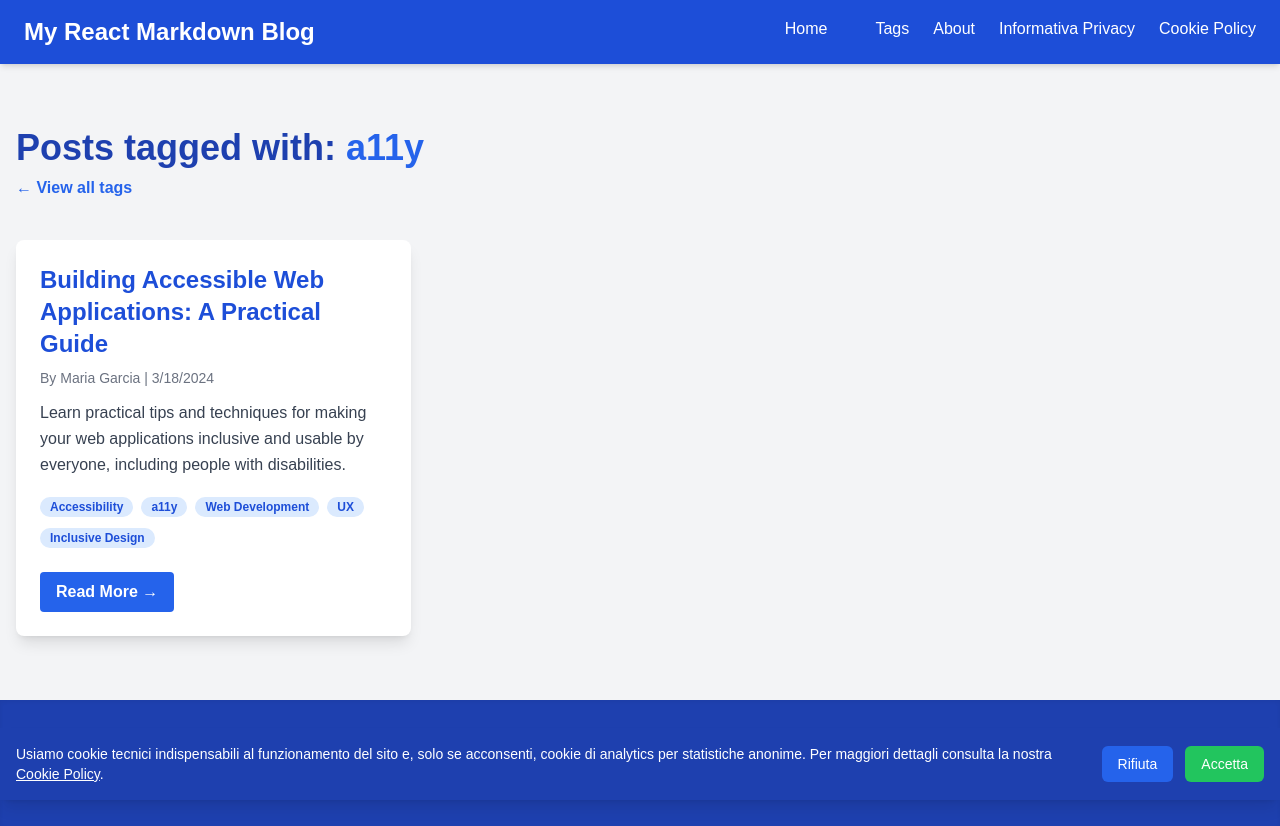
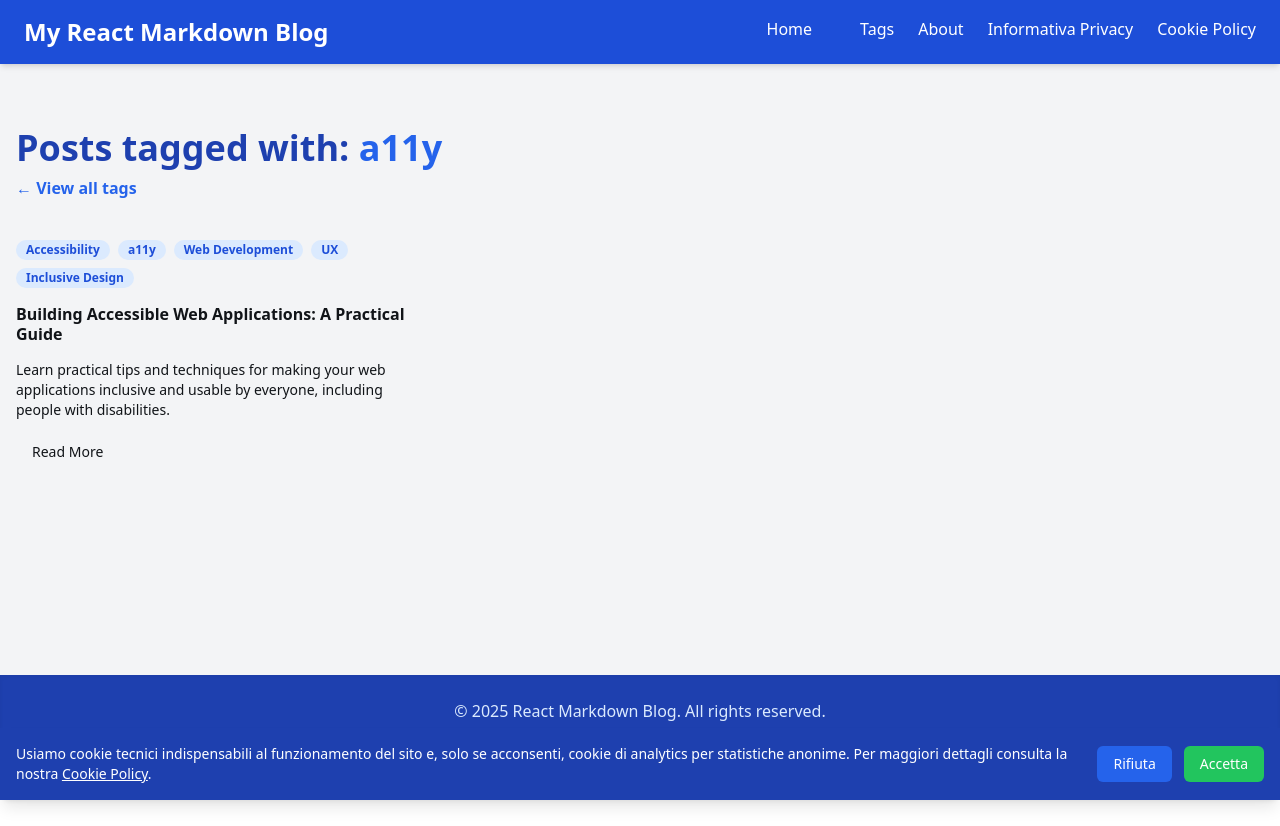
Before and after one commit to menteora/react-next-blog, a Next.js app: page /react-next-blog/tags/a11y in a window 1280 px wide. After the commit the page ends 800 px from the top, so only its background shows below. Built offline with nearby package versions, Linux system fonts and the light colour scheme.

Commit message:
fix: restore Image usage and centralize theme

```diff
--- a/app/globals.css
+++ b/app/globals.css
@@ -1,8 +1,8 @@
 @import "tailwindcss";
 
 :root {
-  --background: #1E40AF;
-  --foreground: #171717;
+  --background: #ffffff;
+  --foreground: #111418;
 }
 
 @theme inline {
@@ -22,7 +22,7 @@
 body {
   background: var(--background);
   color: var(--foreground);
-  font-family: Arial, Helvetica, sans-serif;
+  font-family: 'Newsreader', 'Noto Sans', sans-serif;
 }
 
 
--- a/app/head.tsx
+++ b/app/head.tsx
@@ -1,6 +1,11 @@
 export default function Head() {
   return (
     <>
+      <link rel="preconnect" href="https://fonts.gstatic.com" crossOrigin="" />
+      <link
+        rel="stylesheet"
+        href="https://fonts.googleapis.com/css2?display=swap&family=Newsreader:wght@400;500;700;800&family=Noto+Sans:wght@400;500;700;900"
+      />
       <script
         id="ga-stub"
         dangerouslySetInnerHTML={{
--- a/app/page.tsx
+++ b/app/page.tsx
@@ -104,51 +104,56 @@ const HomePage: React.FC = () => {
   }
 
   return (
-    <div className="container mx-auto px-4 py-8">
+    <div className="px-6 md:px-20 flex justify-center py-5">
+      <div className="flex flex-col max-w-[960px] w-full">
         {heroImageUrl && (
-        <section className="mb-12 rounded-lg overflow-hidden shadow-xl">
+          <section className="mb-6 relative rounded-lg overflow-hidden min-h-[218px] @container">
             <Image
               src={heroImageUrl}
               alt="Blog hero banner"
-            width={1200}
-            height={400}
-            className="w-full h-auto max-h-[300px] md:max-h-[400px] object-cover"
+              fill
+              className="object-cover"
+              sizes="(max-width: 768px) 100vw, 960px"
+              priority={false}
             />
+            <div className="absolute inset-0 bg-gradient-to-t from-black/40 to-transparent" />
+            <div className="relative flex p-4">
+              <p className="text-white tracking-light text-[28px] font-bold leading-tight">Welcome to the Blog</p>
+            </div>
           </section>
         )}
 
-      <header className="mb-12 text-center">
-        <h1 className="text-5xl font-extrabold text-primary-800">Welcome to the Blog</h1>
-        <p className="text-xl text-gray-600 mt-2">Discover insights and stories on web development, technology, and more.</p>
+        <header className="mb-8 text-center">
+          <p className="text-brand-muted text-base">Discover insights and stories on web development, technology, and more.</p>
         </header>
 
         {currentPosts.length > 0 ? (
           <>
-          <div className="grid grid-cols-1 md:grid-cols-2 lg:grid-cols-3 gap-8">
             {currentPosts.map(post => (
-              <PostCard key={post.slug} post={post as Post} />
+              <div key={post.slug} className="p-4">
+                <PostCard post={post as Post} />
+              </div>
             ))}
-          </div>
             {totalPages > 1 && (
-            <nav aria-label="Posts pagination" className="mt-12 flex justify-center items-center space-x-2">
+              <nav aria-label="Posts pagination" className="mt-4 flex items-center justify-center gap-1">
                 <button
                   onClick={() => paginate(currentPage - 1)}
                   disabled={currentPage === 1}
-                className="px-4 py-2 bg-primary-600 text-white rounded hover:bg-primary-700 disabled:bg-gray-300 disabled:cursor-not-allowed transition-colors"
+                  className="flex size-10 items-center justify-center disabled:text-gray-300"
                   aria-label="Previous page"
                 >
-                &larr; Previous
+                  <svg xmlns="http://www.w3.org/2000/svg" width="18" height="18" fill="currentColor" viewBox="0 0 256 256">
+                    <path d="M165.66,202.34a8,8,0,0,1-11.32,11.32l-80-80a8,8,0,0,1,0-11.32l80-80a8,8,0,0,1,11.32,11.32L91.31,128Z"></path>
+                  </svg>
                 </button>
                 {pageNumbers.map(number => (
                   <button
                     key={number}
                     onClick={() => paginate(number)}
-                  className={`px-4 py-2 rounded transition-colors ${
-                    currentPage === number
-                      ? 'bg-primary-800 text-white font-bold ring-2 ring-primary-500'
-                      : 'bg-primary-200 text-primary-700 hover:bg-primary-300'
+                    className={`text-sm flex size-10 items-center justify-center rounded-full ${
+                      currentPage === number ? 'font-bold bg-brand-light' : ''
                     }`}
-                  aria-current={currentPage === number ? "page" : undefined}
+                    aria-current={currentPage === number ? 'page' : undefined}
                     aria-label={`Go to page ${number}`}
                   >
                     {number}
@@ -157,10 +162,12 @@ const HomePage: React.FC = () => {
                 <button
                   onClick={() => paginate(currentPage + 1)}
                   disabled={currentPage === totalPages}
-                className="px-4 py-2 bg-primary-600 text-white rounded hover:bg-primary-700 disabled:bg-gray-300 disabled:cursor-not-allowed transition-colors"
+                  className="flex size-10 items-center justify-center disabled:text-gray-300"
                   aria-label="Next page"
                 >
-                Next &rarr;
+                  <svg xmlns="http://www.w3.org/2000/svg" width="18" height="18" fill="currentColor" viewBox="0 0 256 256">
+                    <path d="M181.66,133.66l-80,80a8,8,0,0,1-11.32-11.32L164.69,128,90.34,53.66a8,8,0,0,1,11.32-11.32l80,80A8,8,0,0,1,181.66,133.66Z"></path>
+                  </svg>
                 </button>
               </nav>
             )}
@@ -172,6 +179,7 @@ const HomePage: React.FC = () => {
           </div>
         )}
       </div>
+    </div>
   );
 };
 
--- a/components/PostCard.tsx
+++ b/components/PostCard.tsx
@@ -2,8 +2,8 @@
 "use client";
 
 import Link from 'next/link';
+import Image from 'next/image';
 import React from 'react';
-import Image from 'next/image';
 import { Post } from '../types';
 import slugify from '../utils/slugify';
 
@@ -19,52 +19,47 @@ const PostCard: React.FC<PostCardProps> = ({ post }) => {
       : post.imageUrl;
 
   return (
-    <article className="bg-white rounded-lg shadow-lg overflow-hidden transition-shadow hover:shadow-xl duration-300 flex flex-col">
-      {post.imageUrl && (
-        <Link href={`/post/${post.slug}`} aria-hidden="true" tabIndex={-1}>
-          <div className="relative w-full h-48">
-            <Image
-              src={imageSrc as string}
-              alt={`Featured image for ${post.title}`}
-              fill
-              className="object-cover"
-              sizes="(max-width: 640px) 100vw, 33vw"
-              priority={false}
-            />
-          </div>
-        </Link>
-      )}
-      <div className="p-6 flex flex-col flex-grow">
-        <h2 className="text-2xl font-bold text-primary-700 mb-2">
-          <Link href={`/post/${post.slug}`} className="hover:underline">
-            {post.title}
-          </Link>
-        </h2>
-        <div className="text-sm text-gray-500 mb-3">
-          <span>By {post.author}</span> | <span>{new Date(post.date).toLocaleDateString()}</span>
-        </div>
-        <p className="text-gray-700 mb-4 leading-relaxed flex-grow">{post.excerpt}</p>
-        <div className="mb-4">
+    <article className="flex flex-col md:flex-row items-stretch justify-between gap-4 rounded-lg">
+      <div className="flex flex-col gap-4 flex-[2_2_0px]">
+        <div className="flex flex-wrap gap-2">
           {post.tags.map(tag => (
             <Link
               key={tag}
               href={`/tags/${slugify(tag)}`}
-              className="inline-block bg-primary-100 text-primary-700 text-xs font-semibold mr-2 mb-2 px-2.5 py-0.5 rounded-full hover:bg-primary-200 hover:text-primary-800 transition-colors duration-200"
+              className="inline-block bg-primary-100 text-primary-700 text-xs font-semibold px-2.5 py-0.5 rounded-full hover:bg-primary-200 hover:text-primary-800 transition-colors duration-200"
               aria-label={`View posts tagged with ${tag}`}
             >
               {tag}
             </Link>
           ))}
         </div>
-        <div className="mt-auto">
+        <h2 className="text-brand-dark text-base md:text-lg font-bold leading-tight">
+          <Link href={`/post/${post.slug}`}>{post.title}</Link>
+        </h2>
+        <p className="text-brand-muted text-sm leading-normal flex-grow">{post.excerpt}</p>
+        <div>
           <Link
             href={`/post/${post.slug}`}
-            className="inline-block bg-primary-600 text-white font-semibold px-4 py-2 rounded hover:bg-primary-700 transition-colors duration-300"
+            className="flex min-w-[84px] max-w-[480px] items-center justify-center h-8 px-4 bg-brand-light text-brand-dark text-sm font-medium rounded-lg w-fit"
           >
-            Read More &rarr;
+            <span className="truncate">Read More</span>
           </Link>
         </div>
       </div>
+      {post.imageUrl && (
+        <Link href={`/post/${post.slug}`} className="w-full md:flex-1" aria-hidden="true" tabIndex={-1}>
+          <div className="relative w-full aspect-video rounded-lg overflow-hidden">
+            <Image
+              src={imageSrc as string}
+              alt={`Featured image for ${post.title}`}
+              fill
+              className="object-cover"
+              sizes="(max-width: 768px) 100vw, 50vw"
+              priority={false}
+            />
+          </div>
+        </Link>
+      )}
     </article>
   );
 };
--- a/tailwind.config.js
+++ b/tailwind.config.js
@@ -5,7 +5,16 @@ module.exports = {
   ],
   theme: {
     extend: {
+      fontFamily: {
+        sans: ['"Noto Sans"', 'sans-serif'],
+        newsreader: ['Newsreader', 'serif'],
+      },
       colors: {
+        brand: {
+          dark: '#111418',
+          muted: '#60748a',
+          light: '#f0f2f5',
+        },
         primary: {
           50: '#eff6ff',
           100: '#dbeafe',
```
Lines whose indentation alone changed are shown as unchanged.
